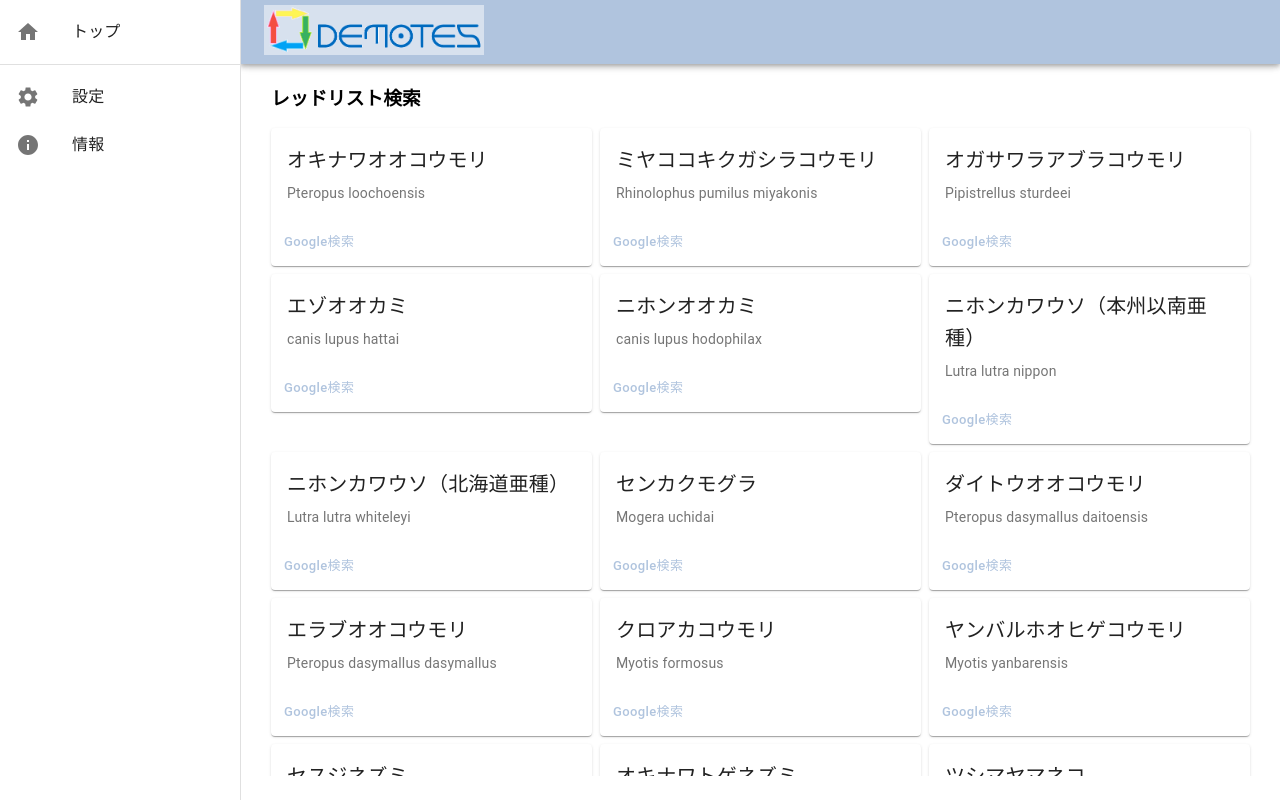
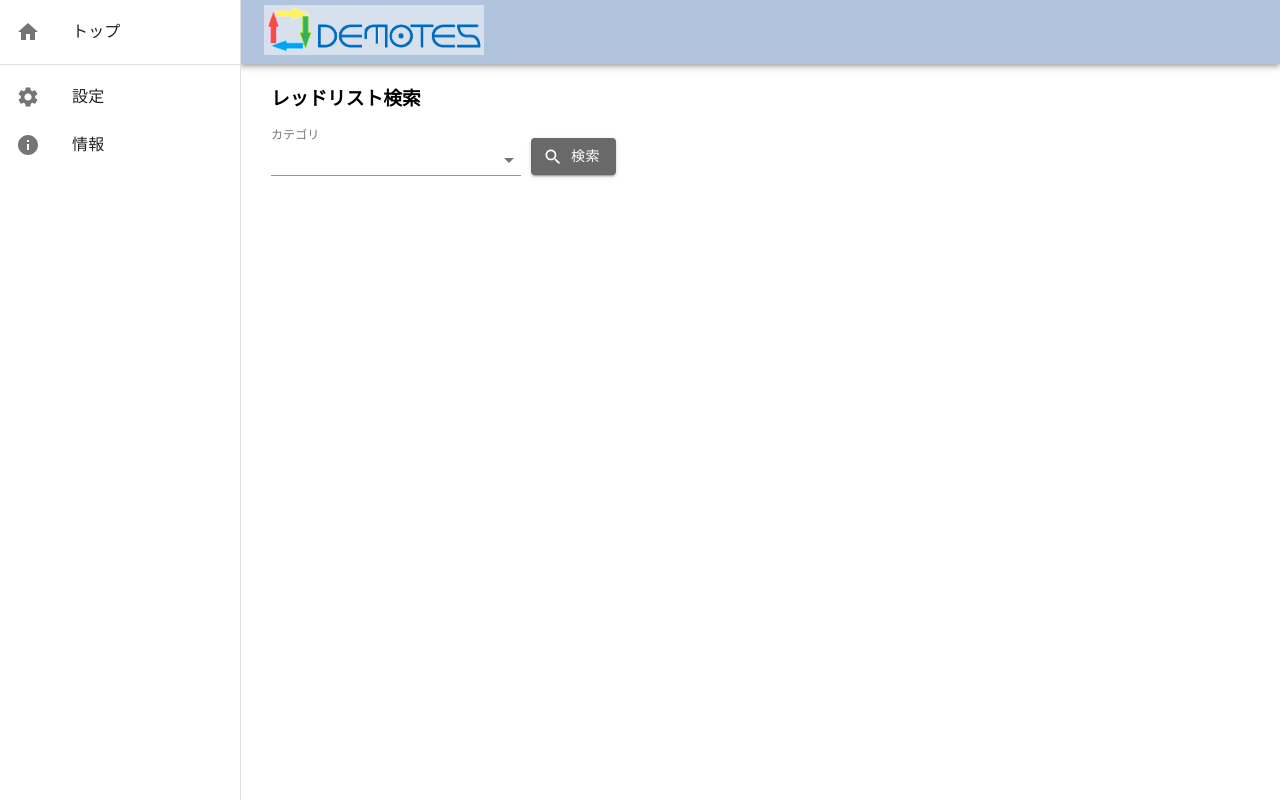
Before and after one commit to salty-byte/practice_autotest, a React (Create React App) app in the folder sample_web/: page /red-list-search in a window 1280 px wide. Built offline with nearby package versions, Linux system fonts and the light colour scheme.

Commit message:
:sparkles: Add search function in RedListSearch page

```diff
--- a/sample_web/package.json
+++ b/sample_web/package.json
@@ -8,6 +8,7 @@
     "@testing-library/jest-dom": "^4.2.4",
     "@testing-library/react": "^9.4.0",
     "@testing-library/user-event": "^7.2.1",
+    "query-string": "^6.11.0",
     "react": "^16.12.0",
     "react-custom-scrollbars": "^4.2.1",
     "react-dom": "^16.12.0",
--- a/sample_web/src/components/ImgMediaCard.js
+++ b/sample_web/src/components/ImgMediaCard.js
@@ -4,8 +4,6 @@ import Card from '@material-ui/core/Card';
 import CardMedia from '@material-ui/core/CardMedia';
 import CardActionArea from '@material-ui/core/CardActionArea';
 import CardContent from '@material-ui/core/CardContent';
-import Button from '@material-ui/core/Button';
-import ButtonBase from '@material-ui/core/ButtonBase';
 import Typography from '@material-ui/core/Typography';
 import RouterLink from '../components/RouterLink';
 
--- a/sample_web/src/components/RedListSimpleSearchForm.js
+++ b/sample_web/src/components/RedListSimpleSearchForm.js
@@ -2,65 +2,67 @@ import React from 'react';
 import { makeStyles } from '@material-ui/core/styles';
 import Select from '@material-ui/core/Select';
 import MenuItem from '@material-ui/core/MenuItem';
-import FormHelperText from '@material-ui/core/FormHelperText';
+import InputLabel from '@material-ui/core/InputLabel';
+import FormControl from '@material-ui/core/FormControl';
 import Button from '@material-ui/core/Button';
 import SearchIcon from '@material-ui/icons/Search';
 
 const useStyles = makeStyles(theme => ({
   button: {
-    margin: theme.spacing(1),
+    marginTop: 10,
+    marginLeft: 10
   },
-  textField: {
-    margin: theme.spacing(1),
+  formControl: {
+    minWidth: 250
   },
 }));
 
-const RedListSimpleSearchForm = ({
-  values = {
-    title: "",
-  },
-  errors,
-  touched
-}) => {
-  const [age, setAge] = React.useState('');
+const RedListSimpleSearchForm = (data) => {
   const classes = useStyles();
+  const [state, setState] = React.useState({
+    'category': data.defaultCategory
+  });
 
-  const inputLabel = React.useRef(null);
-  const [labelWidth, setLabelWidth] = React.useState(0);
-
-  const handleChange = event => {
-    setAge(event.target.value);
+  const handleChange = name => event => {
+    setState({
+      ...state,
+      [name]: event.target.value,
+    });
   };
 
+  const handleSubmit = event => {
+    // TODO validation
+  }
+
   return (
-    <div>
-      <div>
+    <form onSubmit={handleSubmit}>
+      <FormControl className={classes.formControl}>
+        <InputLabel id="category-label">カテゴリ</InputLabel>
         <Select
-          value={age}
-          onChange={handleChange}
-          displayEmpty
-          className={classes.selectEmpty}
+          labelId="category-label"
+          name="category"
+          value={state.category}
+          onChange={handleChange("category")}
+          autoWidth
         >
-          <MenuItem value="">
-            <em>None</em>
-          </MenuItem>
-          <MenuItem value={10}>Ten</MenuItem>
-          <MenuItem value={20}>Twenty</MenuItem>
-          <MenuItem value={30}>Thirty</MenuItem>
+          <MenuItem value="0"><em>すべて</em></MenuItem>
+          {
+            data.categories.map(v => (
+              <MenuItem value={v.id}>{v.name}</MenuItem>
+            ))
+          }
         </Select>
-        <FormHelperText>Label + placeholder</FormHelperText>
+      </FormControl>
       <Button
         type="submit"
         variant="contained"
-          color="primary"
-          size="large"
+        color="secondary"
         className={classes.button}
         startIcon={<SearchIcon />}
       >
         検索
       </Button>
-      </div>
-    </div>
+    </form>
   )
 }
 
--- a/sample_web/src/components/WrappedContent.js
+++ b/sample_web/src/components/WrappedContent.js
@@ -17,11 +17,11 @@ const WrappedContent = (TargetComponent) => {
   const Content = class extends React.Component {
 
     render() {
-      const { classes } = this.props;
+      const { classes, ...props } = this.props;
       return (
         <Scrollbars>
           <div className={classes.wrapper}>
-            <TargetComponent />
+            <TargetComponent {...props}/>
           </div>
         </Scrollbars>
       );
--- a/sample_web/src/pages/Home.js
+++ b/sample_web/src/pages/Home.js
@@ -8,18 +8,9 @@ const styles = theme => ({
   }
 });
 
-const itemList = () => {
-  const data = require( "../resources/data.json" );
-  return ({
-    animals: data.animals,
-    categories: data.categories
-  });
-};
-
 class Home extends React.Component {
   render() {
     const { classes } = this.props;
-    const { animals, categories} = itemList();
     return (
       <div className={classes.root}>
         <h3>コース選択</h3>
--- a/sample_web/src/pages/RedListSearch.js
+++ b/sample_web/src/pages/RedListSearch.js
@@ -2,9 +2,14 @@ import React from 'react';
 import { withStyles } from '@material-ui/core/styles';
 import Grid from '@material-ui/core/Grid';
 import MediaCard from '../components/MediaCard';
+import { parse } from 'query-string';
+import RedListSimpleSearchForm from '../components/RedListSimpleSearchForm';
 
 const styles = theme => ({
   root: {
+  },
+  resultContainer: {
+    marginTop: 10
   }
 });
 
@@ -16,15 +21,30 @@ const itemList = () => {
   });
 };
 
+const searchAnimals = (animals, id) => {
+  if(id === 0){
+    return animals;
+  }
+  return animals.filter(v => {
+    return v.category === id;
+  });
+};
+
 class RedListSearch extends React.Component {
   render() {
     const { classes } = this.props;
-    const { animals, categories} = itemList();
+    const query = parse(this.props.location.search);
+    const id = parseInt(query.category, 10);
+    const { animals, categories } = itemList();
+    const items = searchAnimals(animals, id);
+
     return (
       <div className={classes.root}>
         <h3>レッドリスト検索</h3>
-        <Grid container spacing={1}>
-          {animals.map(v => (
+        <RedListSimpleSearchForm defaultCategory={id} categories={categories}/>
+        <Grid className={classes.resultContainer} container spacing={1}>
+          {
+            items.map(v => (
               <Grid item xl={12} sm={6} md={4}>
                 <MediaCard
                   data = {{
@@ -33,7 +53,8 @@ class RedListSearch extends React.Component {
                   }}
                 />
               </Grid>
-          ))}
+            ))
+          }
         </Grid>
       </div>
     );
```
Also changed, not shown: 1 other file (tests, documents, lock files or other folders). Lines whose indentation alone changed are shown as unchanged.
